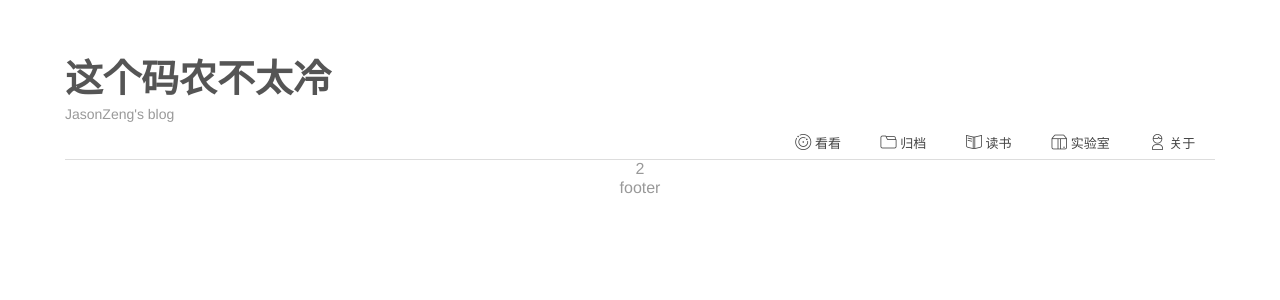
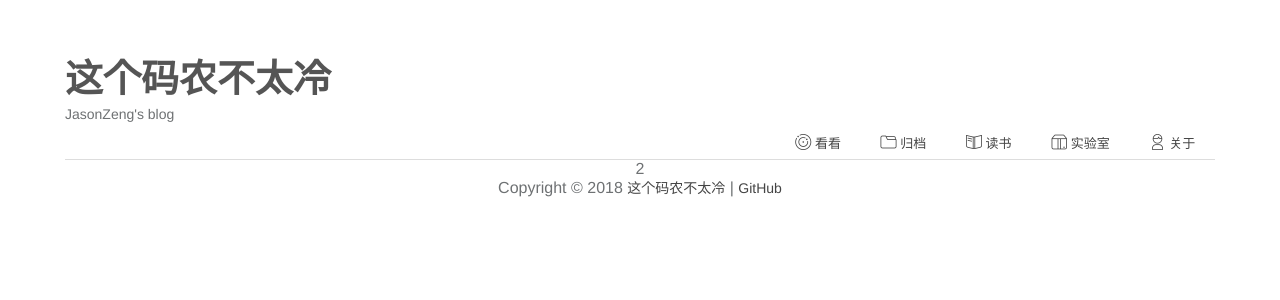
Before and after one commit to zenghongtu/tu-blog, a Vue app in the folder client/: page / in a window 1280 px wide. Shown: the top 300 px of the page. Built offline with nearby package versions, Linux system fonts and the light colour scheme.

Commit message:
feat: footer done

```diff
--- a/client/src/assets/style/variable.scss
+++ b/client/src/assets/style/variable.scss
@@ -8,7 +8,8 @@ $white: #fff;
 $black: #000;
 
 // 文字
-$base: #999;
+$base: #6e7173;
+$name: #777;
 $title: #555;
 $word: #444;
 $date: #6e7173;
@@ -17,7 +18,7 @@ $link: #01579f;
 // 辅助元素
 $block: #eee;
 $border: #ddd;
-$active: $base;
+$active: #999;
 $background: $white;
 
 $font: 'Avenir', Helvetica, Arial, sans-serif;
--- a/client/src/components/footer/index.vue
+++ b/client/src/components/footer/index.vue
@@ -4,7 +4,10 @@
 */
 
 <template>
-    <div>footer</div>
+    <div>
+        Copyright © 2018 <a class="link" href="https://zenghongtu.com">这个码农不太冷</a> | <a class="link" target="_blank"
+                                                                                        href="https://github.com/zenghongtu">GitHub</a>
+    </div>
 </template>
 
 <script>
@@ -13,6 +16,12 @@
     }
 </script>
 
-<style scoped>
+<style scoped lang="scss">
+    @import '../../assets/style/index';
 
+    .link {
+        color: $word;
+        font-size: .875rem;
+        text-decoration: none;
+    }
 </style>
```
